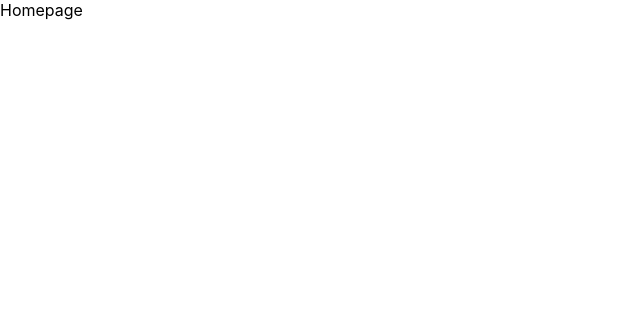
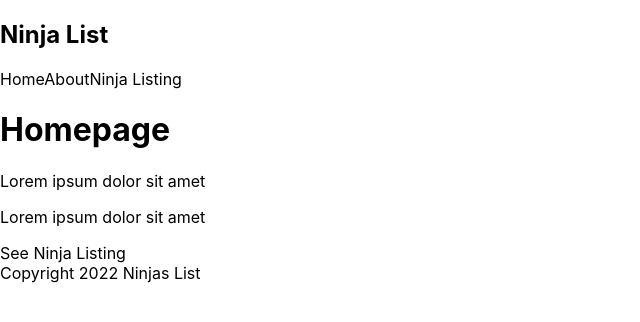
Before and after one commit to HustleCoding/next-js, a Next.js app in the folder next-crash-course/: page / in a window 1280 px wide. Shown: the top 322 px of the page, without its empty margins (0-640 px from the left). Built offline with nearby package versions, Linux system fonts and the light colour scheme.

Commit message:
[two compoments added + some routes]

```diff
--- /dev/null
+++ b/next-crash-course/components/Footer.js
@@ -0,0 +1,5 @@
+const Footer = () => {
+  return <div>Copyright 2022 Ninjas List</div>;
+};
+
+export default Footer;
--- /dev/null
+++ b/next-crash-course/components/Navbar.js
@@ -0,0 +1,15 @@
+import Link from "next/link";
+
+const Navbar = () => {
+  return (
+    <nav>
+      <div className="logo">
+        <h1>Ninja List</h1>
+      </div>
+      <Link href="/">Home</Link>
+      <Link href="/about">About</Link>
+      <Link href="/ninjas">Ninja Listing</Link>
+    </nav>
+  );
+};
+export default Navbar;
--- a/next-crash-course/pages/index.js
+++ b/next-crash-course/pages/index.js
@@ -1,3 +1,18 @@
+import Footer from "../components/Footer";
+import Link from "next/link";
+import Navbar from "../components/Navbar";
+
 export default function Home() {
-  return <div>Homepage</div>;
+  return (
+    <div>
+      <Navbar />
+      <h1>Homepage</h1>
+      <p>Lorem ipsum dolor sit amet</p>
+      <p>Lorem ipsum dolor sit amet</p>
+      <Link href="/ninjas">
+        <a>See Ninja Listing</a>
+      </Link>
+      <Footer />
+    </div>
+  );
 }
--- /dev/null
+++ b/next-crash-course/pages/ninjas/index.js
@@ -0,0 +1,5 @@
+const Ninjas = () => {
+  return <h1>All ninjas</h1>;
+};
+
+export default Ninjas;
```
